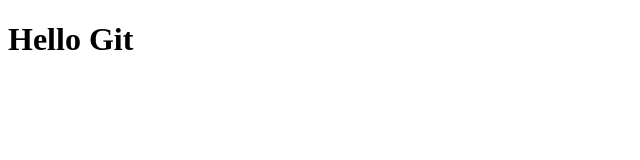
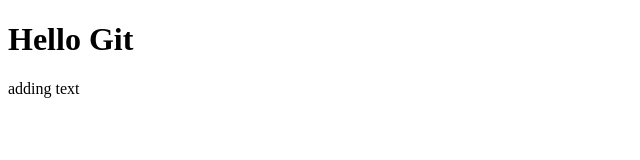
Before and after one commit to dam824/gitTuto, a plain HTML site: page index.html in a window 1280 px wide. Shown: the full height of the page, 0-640 px from the left. Drawn offline with Linux system fonts and the light colour scheme.

Commit message:
adding text

```diff
--- a/index.html
+++ b/index.html
@@ -8,5 +8,6 @@
 </head>
 <body>
     <h1>Hello Git</h1>
+    <p>adding text</p>
 </body>
 </html>
```
